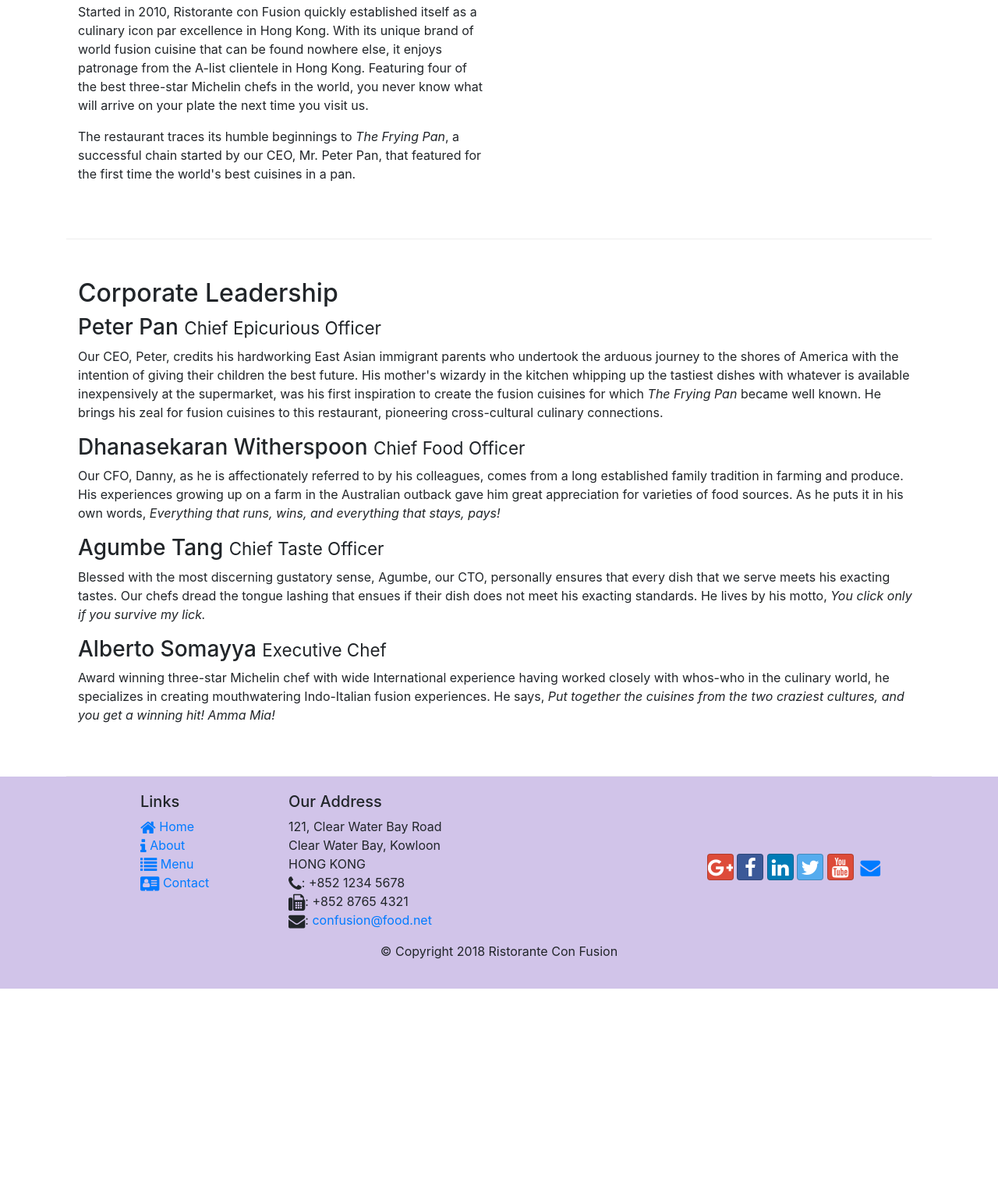
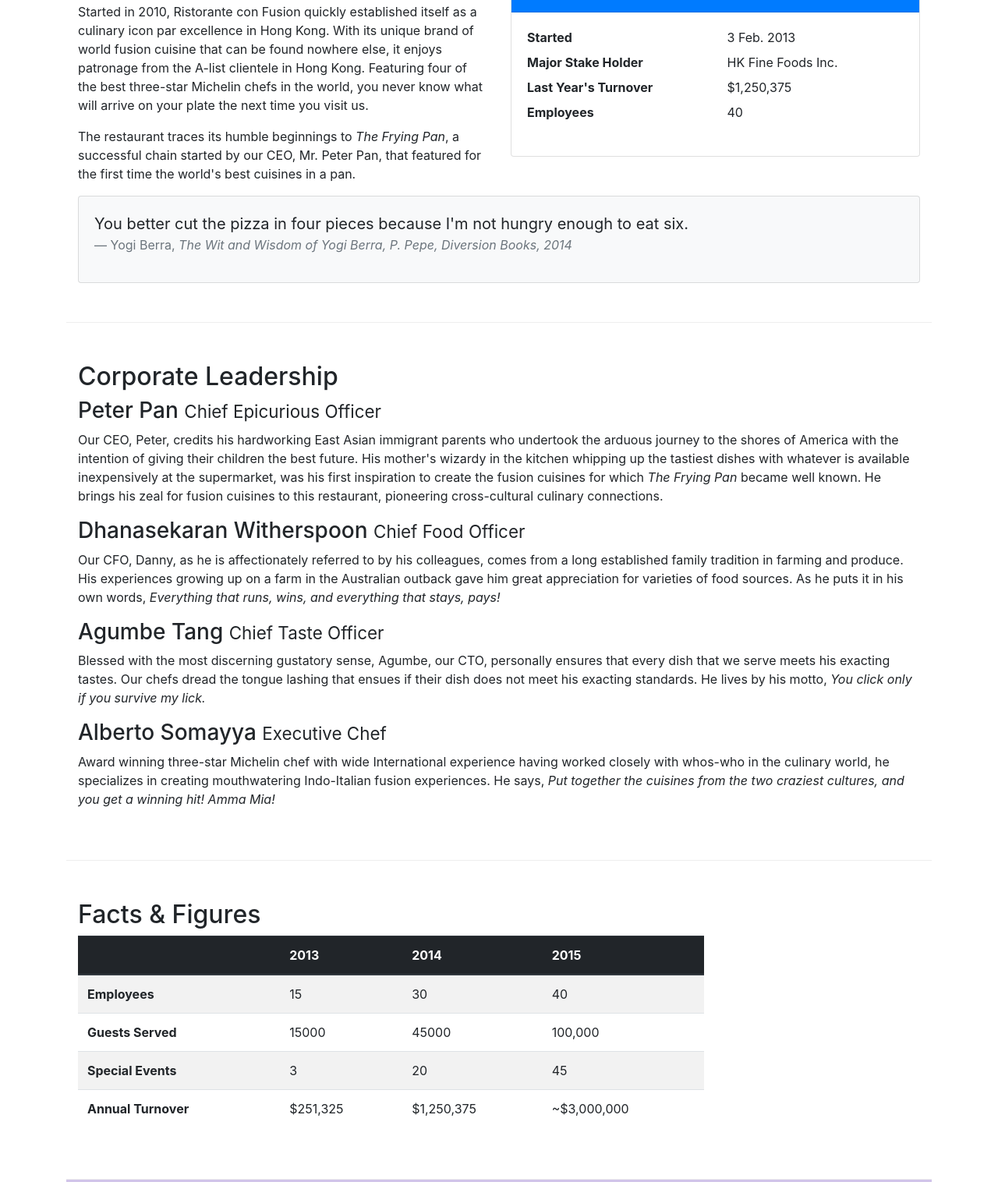
Before and after one commit to ahmed751995/coursera-bootstrap4, a website: page aboutus.html in a window 1280 px wide. Shown: the part 558-2074 px from the top of the page at 78% size. Before the commit the page ends 1826 px from the top, so only its background shows below. Drawn offline with nearby package versions, Linux system fonts and the light colour scheme.

Commit message:
table and cards

```diff
--- a/aboutus.html
+++ b/aboutus.html
@@ -33,7 +33,8 @@
             <a href="#" class="nav-link"><span class="fa fa-info fa-lg"></span> About</a>
           </li>
           <li class="nav-item"><a href="#" class="nav-link"><span class="fa fa-list fa-lg"></span> Menu</a></li>
-          <li class="nav-item"><a href="./contactus.html" class="nav-link"><span class="fa fa-address-card fa-lg"></span> Contact</a>
+          <li class="nav-item"><a href="./contactus.html" class="nav-link"><span
+                class="fa fa-address-card fa-lg"></span> Contact</a>
           </li>
         </ul>
       </div>
@@ -85,9 +86,39 @@
           Peter Pan, that featured for the first time the world's best
           cuisines in a pan.
         </p>
+
       </div>
 
-      <div class="col-12 col-sm"></div>
+      <div class="col-12 col-sm-6">
+          <div class="card">
+              <h3 class="card-header bg-primary text-white">Facts At a Glance</h3>
+              <div class="card-body">
+                  <dl class="row">
+                      <dt class="col-6">Started</dt>
+                      <dd class="col-6">3 Feb. 2013</dd>
+                      <dt class="col-6">Major Stake Holder</dt>
+                      <dd class="col-6">HK Fine Foods Inc.</dd>
+                      <dt class="col-6">Last Year's Turnover</dt>
+                      <dd class="col-6">$1,250,375</dd>
+                      <dt class="col-6">Employees</dt>
+                      <dd class="col-6">40</dd>
+                  </dl>
+              </div>
+          </div>
+      </div>
+
+      <div class="col-12">
+          <div class="card card-body bg-light">
+              <blockquote class="blockquote">
+                  <p class="mb-0">You better cut the pizza in four pieces because
+                      I'm not hungry enough to eat six.</p>
+                  <footer class="blockquote-footer">Yogi Berra,
+                      <cite title="Source Title">The Wit and Wisdom of Yogi Berra,
+                      P. Pepe, Diversion Books, 2014</cite>
+                  </footer>
+              </blockquote>
+          </div>
+      </div>
     </div>
 
     <div class="row row-content">
@@ -133,7 +164,53 @@
         </p>
       </div>
     </div>
+    <div class="row row-content">
+      <div class="col-12 col-sm-9">
+        <h2>Facts &amp; Figures</h2>
+        <div class="table-responsive">
+          <table class="table table-striped">
+            <thead class="thead-dark">
+              <tr>
+                <th>&nbsp;</th>
+                <th>2013</th>
+                <th>2014</th>
+                <th>2015</th>
+              </tr>
+            </thead>
+            <tbody>
+              <tr>
+                <th>Employees</th>
+                <td>15</td>
+                <td>30</td>
+                <td>40</td>
+              </tr>
+              <tr>
+                <th>Guests Served</th>
+                <td>15000</td>
+                <td>45000</td>
+                <td>100,000</td>
+              </tr>
+              <tr>
+                <th>Special Events</th>
+                <td>3</td>
+                <td>20</td>
+                <td>45</td>
+              </tr>
+              <tr>
+                <th>Annual Turnover</th>
+                <td>$251,325</td>
+                <td>$1,250,375</td>
+                <td>~$3,000,000</td>
+              </tr>
+            </tbody>
+          </table>
         </div>
+      </div>
+      <div class="col-12 col-sm-3">
+      </div>
+
+    </div>
+
 
     <footer class="footer">
       <div class="container">
```
Lines whose indentation alone changed are shown as unchanged.
